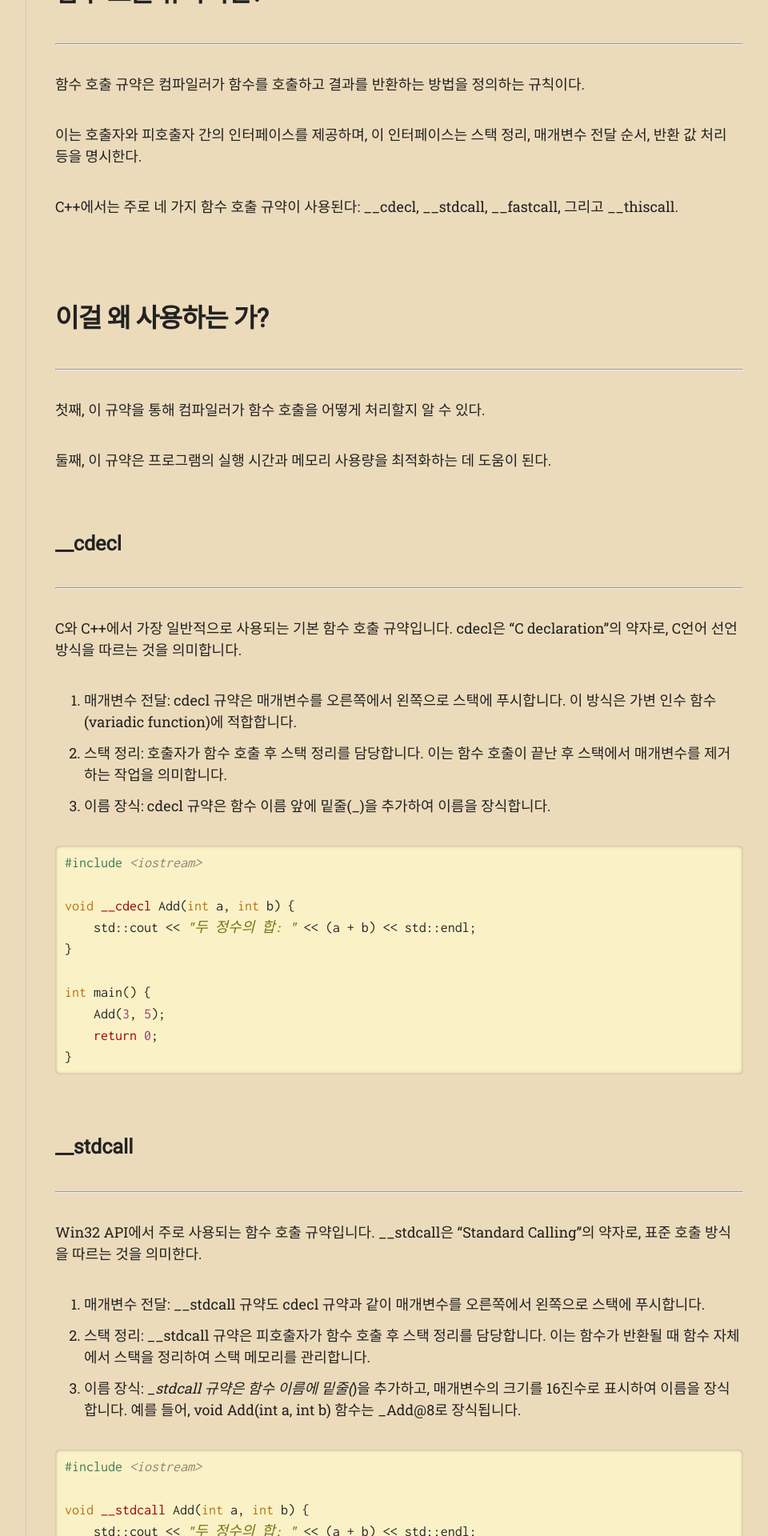
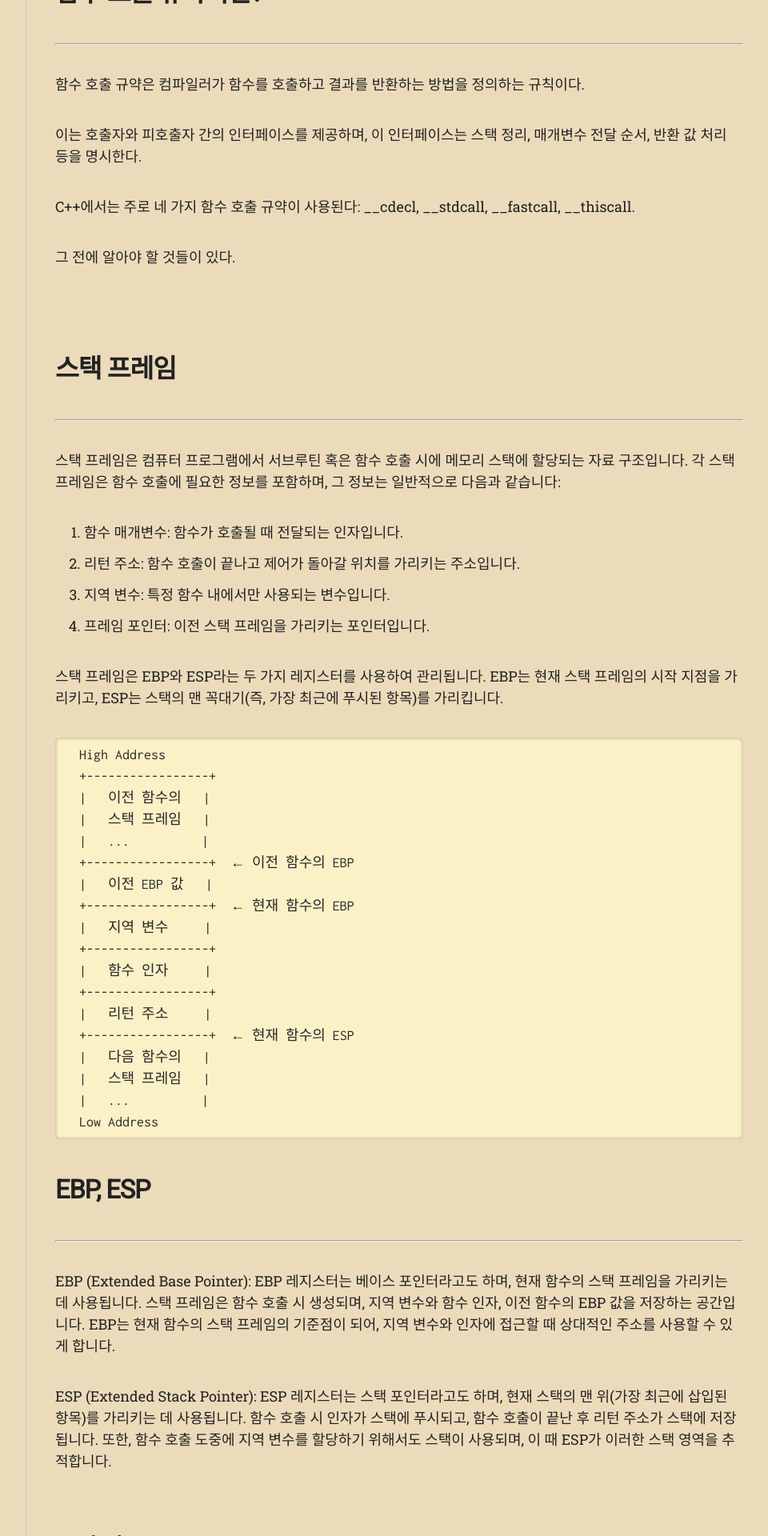
Before and after one commit to bum-su/bum-su.github.io, a Jekyll site: the page built from _posts/2023-05-09-Calling Convention.md, in a window 1280 px wide. Shown: the part 407-2327 px from the top of the page at 80% size, without its empty margins (297-1257 px from the left). Built offline with Jekyll 4.4.1, drawn with Linux system fonts in a browser that asks for light colours; nearby versions of some CDN libraries; some web fonts are replaced; some of the changed text lies outside the part shown.

Commit message:
Calling_Convention update

````diff
--- a/_posts/2023-05-09-Calling Convention.md
+++ b/_posts/2023-05-09-Calling Convention.md
@@ -12,23 +12,57 @@
 
 이는 호출자와 피호출자 간의 인터페이스를 제공하며, 이 인터페이스는 스택 정리, 매개변수 전달 순서, 반환 값 처리 등을 명시한다.
 
-C++에서는 주로 네 가지 함수 호출 규약이 사용된다: __cdecl, __stdcall, __fastcall, 그리고 __thiscall.
+C++에서는 주로 네 가지 함수 호출 규약이 사용된다: __cdecl, __stdcall, __fastcall, __thiscall.
+
+그 전에 알아야 할 것들이 있다.
 
 <br>
 
-# 이걸 왜 사용하는 가?
+# 스택 프레임
+------------
+
+스택 프레임은 컴퓨터 프로그램에서 서브루틴 혹은 함수 호출 시에 메모리 스택에 할당되는 자료 구조입니다. 각 스택 프레임은 함수 호출에 필요한 정보를 포함하며, 그 정보는 일반적으로 다음과 같습니다:
+
+1. 함수 매개변수: 함수가 호출될 때 전달되는 인자입니다.
+2. 리턴 주소: 함수 호출이 끝나고 제어가 돌아갈 위치를 가리키는 주소입니다.
+3. 지역 변수: 특정 함수 내에서만 사용되는 변수입니다.
+4. 프레임 포인터: 이전 스택 프레임을 가리키는 포인터입니다.
+
+스택 프레임은 EBP와 ESP라는 두 가지 레지스터를 사용하여 관리됩니다. EBP는 현재 스택 프레임의 시작 지점을 가리키고, ESP는 스택의 맨 꼭대기(즉, 가장 최근에 푸시된 항목)를 가리킵니다.
+
+```
+  High Address
+  +-----------------+
+  |   이전 함수의   |
+  |   스택 프레임   |
+  |   ...          |
+  +-----------------+  ← 이전 함수의 EBP
+  |   이전 EBP 값   |
+  +-----------------+  ← 현재 함수의 EBP
+  |   지역 변수     |
+  +-----------------+
+  |   함수 인자     |
+  +-----------------+
+  |   리턴 주소     |
+  +-----------------+  ← 현재 함수의 ESP
+  |   다음 함수의   |
+  |   스택 프레임   |
+  |   ...          |
+  Low Address
+```
+
+# EBP, ESP
 -----------
-첫째, 이 규약을 통해 컴파일러가 함수 호출을 어떻게 처리할지 알 수 있다.
+EBP (Extended Base Pointer): EBP 레지스터는 베이스 포인터라고도 하며, 현재 함수의 스택 프레임을 가리키는 데 사용됩니다. 스택 프레임은 함수 호출 시 생성되며, 지역 변수와 함수 인자, 이전 함수의 EBP 값을 저장하는 공간입니다. EBP는 현재 함수의 스택 프레임의 기준점이 되어, 지역 변수와 인자에 접근할 때 상대적인 주소를 사용할 수 있게 합니다.
 
-둘째, 이 규약은 프로그램의 실행 시간과 메모리 사용량을 최적화하는 데 도움이 된다.
+ESP (Extended Stack Pointer): ESP 레지스터는 스택 포인터라고도 하며, 현재 스택의 맨 위(가장 최근에 삽입된 항목)를 가리키는 데 사용됩니다. 함수 호출 시 인자가 스택에 푸시되고, 함수 호출이 끝난 후 리턴 주소가 스택에 저장됩니다. 또한, 함수 호출 도중에 지역 변수를 할당하기 위해서도 스택이 사용되며, 이 때 ESP가 이러한 스택 영역을 추적합니다.
 
 ## __cdecl
 ----------------
 C와 C++에서 가장 일반적으로 사용되는 기본 함수 호출 규약입니다. cdecl은 "C declaration"의 약자로, C언어 선언 방식을 따르는 것을 의미합니다.
 
-1. 매개변수 전달: cdecl 규약은 매개변수를 오른쪽에서 왼쪽으로 스택에 푸시합니다. 이 방식은 가변 인수 함수(variadic function)에 적합합니다.
-2. 스택 정리: 호출자가 함수 호출 후 스택 정리를 담당합니다. 이는 함수 호출이 끝난 후 스택에서 매개변수를 제거하는 작업을 의미합니다.
-3. 이름 장식: cdecl 규약은 함수 이름 앞에 밑줄(_)을 추가하여 이름을 장식합니다.
+1. 함수의 인자를 오른쪽에서 왼쪽으로 스택에 push합니다.
+2. 호출자(caller)가 함수의 스택을 정리합니다.
 
 ```cpp
 #include <iostream>
@@ -42,14 +76,20 @@
     return 0;
 }
 ```
+1. 함수 인자 푸시: 함수 인자들이 오른쪽에서 왼쪽 순서로 스택에 푸시됩니다. (b, a 순서로)
+2. 리턴 주소 푸시: 호출된 함수가 종료된 후 돌아갈 리턴 주소가 스택에 푸시됩니다.
+3. EBP 저장과 설정: 이전 함수의 EBP 값이 스택에 저장되고, 현재 ESP 값이 새 EBP 값으로 설정됩니다.
+4. 지역 변수 할당: 스택에 지역 변수를 위한 공간이 할당됩니다.
+5. 함수 실행: 함수가 실행되고, 필요한 경우 EBP를 기준으로 스택에 접근합니다.
+6. EBP 복원과 리턴 주소 팝: 함수 종료 시 EBP 값이 복원되고, 리턴 주소가 스택에서 팝되어 제어가 호출자로 돌아갑니다.
+7. 스택 정리: 호출자가 함수 인자를 스택에서 제거함으로써 스택을 정리합니다.
 
 ## __stdcall
 -------------
 Win32 API에서 주로 사용되는 함수 호출 규약입니다. __stdcall은 "Standard Calling"의 약자로, 표준 호출 방식을 따르는 것을 의미한다.
 
-1. 매개변수 전달: __stdcall 규약도 cdecl 규약과 같이 매개변수를 오른쪽에서 왼쪽으로 스택에 푸시합니다.
-2. 스택 정리: __stdcall 규약은 피호출자가 함수 호출 후 스택 정리를 담당합니다. 이는 함수가 반환될 때 함수 자체에서 스택을 정리하여 스택 메모리를 관리합니다.
-3. 이름 장식: __stdcall 규약은 함수 이름에 밑줄(_)을 추가하고, 매개변수의 크기를 16진수로 표시하여 이름을 장식합니다. 예를 들어, void Add(int a, int b) 함수는 _Add@8로 장식됩니다.
+1. 함수의 인자를 왼쪽에서 오른쪽으로 스택에 push합니다.
+2. 호출된 함수가 스택을 정리합니다.
 
 ```cpp
 #include <iostream>
@@ -64,13 +104,35 @@
 }
 ```
 
+1. 함수 인자 푸시: 함수 인자들이 오른쪽에서 왼쪽 순서로 스택에 푸시됩니다.
+2. 리턴 주소 푸시: 호출된 함수가 종료된 후 돌아갈 리턴 주소가 스택에 푸시됩니다.
+3. EBP 저장과 설정: 이전 함수의 EBP 값이 스택에 저장되고, 현재 ESP 값이 새 EBP 값으로 설정됩니다.
+4. 지역 변수 할당: 스택에 지역 변수를 위한 공간이 할당됩니다.
+5. 함수 실행: 함수가 실행되고, 필요한 경우 EBP를 기준으로 스택에 접근합니다.
+6. EBP 복원과 리턴 주소 팝: 함수 종료 시 EBP 값이 복원되고, 리턴 주소가 스택에서 팝되어 제어가 호출자로 돌아갑니다.
+7. 스택 정리: 피호출자(즉, 호출된 함수)가 함수 인자를 스택에서 제거함으로써 스택을 정리합니다.
+
+### ECX, EDX를 먼저 알고가자
+-----------------
+**ECX**는 "Count Register"의 약자로, 원래는 루프 카운트에 사용되는 레지스터였습니다. 즉, 반복 실행되는 명령어의 횟수를 저장하는 데 주로 사용되었습니다.
+
+그러나 현대의 프로그래밍에서는 ECX 레지스터를 범용 레지스터로 사용하며, 여러 다른 용도로 사용될 수 있습니다. 예를 들어, __fastcall와 __thiscall 호출 규약에서는 인자 전달에 ECX 레지스터를 사용합니다.
+
+
+**EDX**는 "Data Register"의 약자로, 원래는 I/O 포트 주소나 연산 결과를 저장하는 데 사용되는 레지스터였습니다.
+
+현대의 프로그래밍에서는 EDX 레지스터를 범용 레지스터로 사용하며, 여러 다른 용도로 사용될 수 있습니다. 예를 들어, __fastcall 호출 규약에서는 두 번째 인자를 전달하는 데 EDX 레지스터를 사용합니다.
+
+
 ## __fastcall
 ------------
 __fastcall 규약은 함수 호출의 속도를 최적화하기 위해 설계된 함수 호출 규약입니다.
 
-1. 매개변수 전달: __fastcall 규약은 가능한 한 많은 매개변수를 CPU 레지스터를 통해 전달하려고 합니다. 일반적으로 첫 번째와 두 번째 매개변수가 레지스터(ECX, EDX)에 할당되며, 나머지 매개변수는 스택에 푸시됩니다.
-2. 스택 정리: __fastcall 규약에서도 피호출자가 스택을 정리합니다.
-3. 이름 장식: __fastcall 규약은 함수 이름 앞에 @ 기호를 붙여 이름을 장식합니다. 또한 매개변수의 총 크기를 16진수로 표시합니다. 예를 들어, void Add(int a, int b) 함수는 @Add@8로 장식됩니다.
+1. 함수의 처음 두 개의 정수 인자를 레지스터(ECX, EDX)에 전달합니다.
+2. 그 이후의 인자들은 스택에 push합니다.
+3. 호출된 함수가 스택을 정리합니다.
+
+__fastcall 규약은 함수 호출 속도를 최적화하는데 초점을 맞추고 있지만, 모든 매개변수를 레지스터에 할당할 수 없을 때는 스택을 사용해야 하므로 주의가 필요합니다.
 
 ```cpp
 #include <iostream>
@@ -84,16 +146,22 @@
     return 0;
 }
 ```
-
-__fastcall 규약은 함수 호출 속도를 최적화하는데 초점을 맞추고 있지만, 모든 매개변수를 레지스터에 할당할 수 없을 때는 스택을 사용해야 하므로 주의가 필요합니다.
+1. 함수 인자 설정: 첫 번째와 두 번째 인자는 각각 ECX와 EDX 레지스터에 전달되며, 그 외의 인자들은 오른쪽에서 왼쪽 순서로 스택에 푸시됩니다.
+2. 리턴 주소 푸시: 호출된 함수가 종료된 후 돌아갈 리턴 주소가 스택에 푸시됩니다.
+3. EBP 저장과 설정: 이전 함수의 EBP 값이 스택에 저장되고, 현재 ESP 값이 새 EBP 값으로 설정됩니다.
+4. 지역 변수 할당: 스택에 지역 변수를 위한 공간이 할당됩니다.
+5. 함수 실행: 함수가 실행되고, 필요한 경우 EBP를 기준으로 스택에 접근합니다.
+EBP 복원과 리턴 주소 팝: 함수 종료 시 EBP 값이 복원되고, 리턴 주소가 스택에서 팝되어 제어가 호출자로 돌아갑니다.
+6. 스택 정리: 피호출자(즉, 호출된 함수)가 스택에 남아 있는 함수 인자를 제거함으로써 스택을 정리합니다.
 
 ## __thiscall
 ---------------
 __thiscall 규약은 클래스의 멤버 함수를 호출할 때 사용되는 함수 호출 규약입니다.
 
-1. 매개변수 전달: __thiscall 규약은 객체의 포인터(this 포인터)를 첫 번째 매개변수로 전달합니다. 이 포인터는 ECX 레지스터를 통해 전달되며, 다른 매개변수는 오른쪽에서 왼쪽으로 스택에 푸시됩니다.
-2. 스택 정리: __thiscall 규약에서도 피호출자가 스택을 정리합니다.
-3. 이름 장식: __thiscall 규약은 멤버 함수를 표현할 때 클래스 이름과 함께 함수 이름을 표시하며, 매개변수의 크기를 16진수로 표시합니다.
+1. 클래스의 멤버 함수에는 암시적으로 this 포인터가 전달됩니다.
+2. this 포인터는 ECX 레지스터에 전달됩니다.
+3. 함수의 인자는 스택에 push됩니다.
+4. 호출된 함수가 스택을 정리합니다.
 
 ```cpp
 #include <iostream>
@@ -111,3 +179,19 @@
     return 0;
 }
 ```
+1. this 포인터 설정: this 포인터가 ECX 레지스터에 설정됩니다.
+2. 함수 인자 푸시: 함수 인자들이 오른쪽에서 왼쪽 순서로 스택에 푸시됩니다.
+3. 리턴 주소 푸시: 호출된 함수가 종료된 후 돌아갈 리턴 주소가 스택에 푸시됩니다.
+4. EBP 저장과 설정: 이전 함수의 EBP 값이 스택에 저장되고, 현재 ESP 값이 새 EBP 값으로 설정됩니다.
+5. 지역 변수 할당: 스택에 지역 변수를 위한 공간이 할당됩니다.
+6. 함수 실행: 함수가 실행되고, 필요한 경우 EBP를 기준으로 스택에 접근합니다.
+7. EBP 복원과 리턴 주소 팝: 함수 종료 시 EBP 값이 복원되고, 리턴 주소가 스택에서 팝되어 제어가 호출자로 돌아갑니다.
+8. 스택 정리: 피호출자(즉, 호출된 함수)가 함수 인자를 스택에서 제거함으로써 스택을 정리합니다.
+
+<br/>
+
+# 이걸 왜 사용하는 가?
+-----------
+첫째, 이 규약을 통해 컴파일러가 함수 호출을 어떻게 처리할지 알 수 있다.
+
+둘째, 이 규약은 프로그램의 실행 시간과 메모리 사용량을 최적화하는 데 도움이 된다.
````
Also changed, not shown: _posts/2023-05-05-Memory.md (+14 -19 lines).
